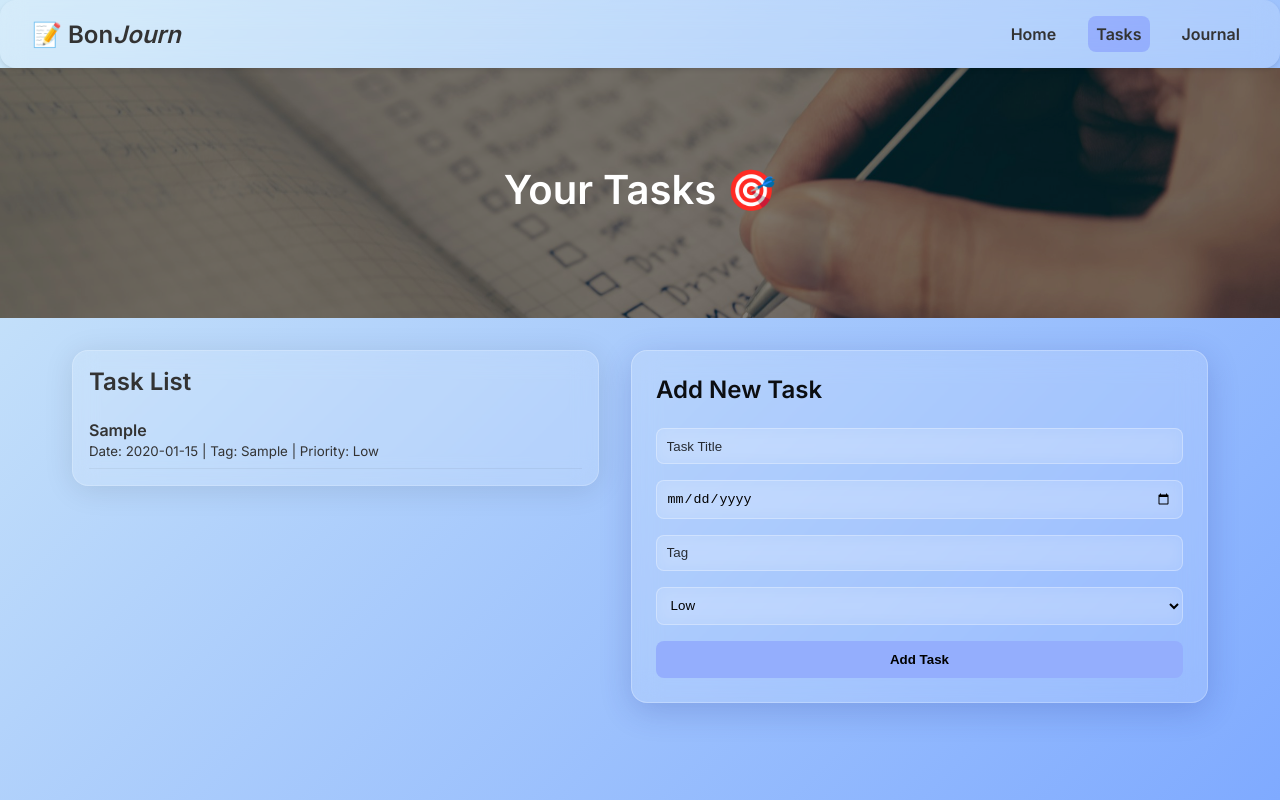
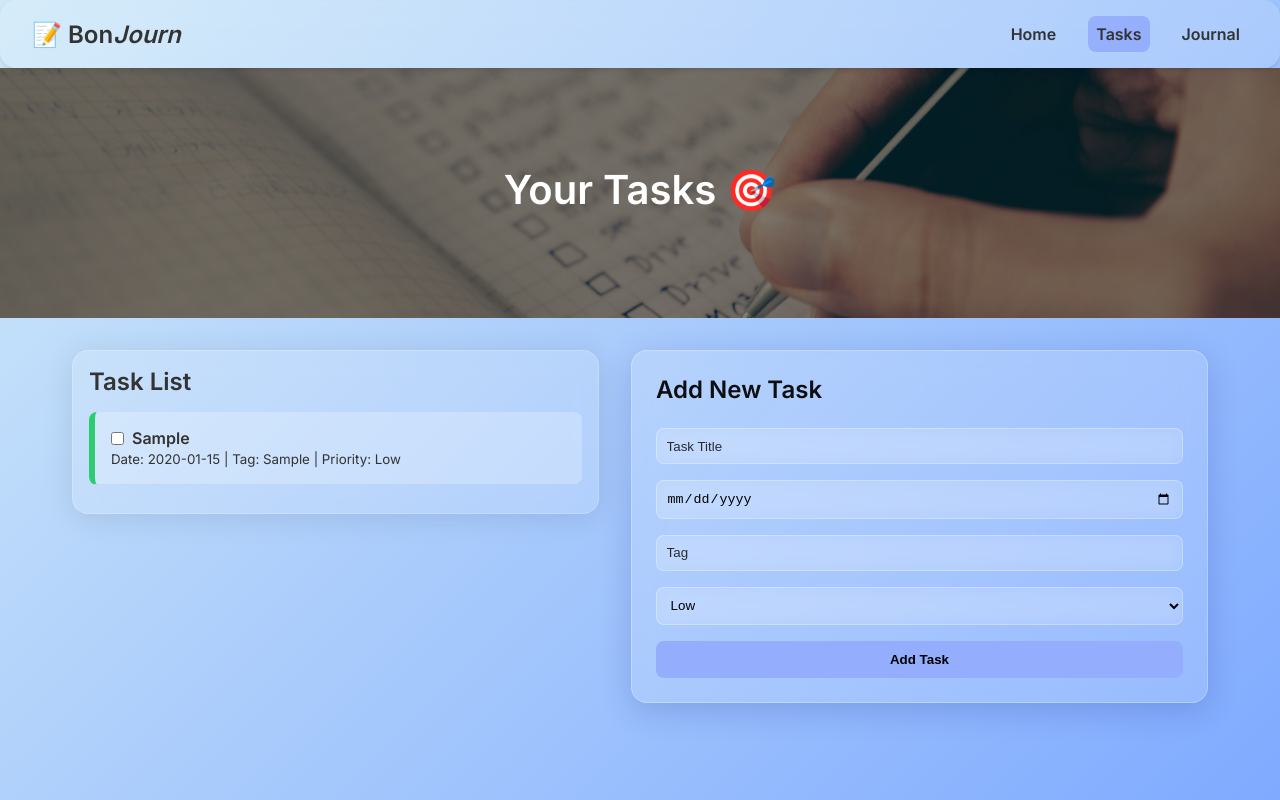
Before and after one commit to ked1108/BonJourn, a React (Vite) app: page /tasks in a window 1280 px wide. Both pictures are taken after typing "Sample", "2020-01-15", "Sample" into the empty fields and a click on the button "Add Task". Built offline with nearby package versions, Linux system fonts and the light colour scheme.

Commit message:
filtering the items by date and priority + ability to tick off tasks as done and highlighting them based on their priority

```diff
--- a/src/components/TaskList.css
+++ b/src/components/TaskList.css
@@ -16,6 +16,31 @@
 }
 
 .tasklist li {
-    padding: 0.5rem 0;
+    padding: 1rem;
     border-bottom: 1px solid rgba(0, 0, 0, 0.05);
 }
+
+.task-header {
+    display: flex;
+    align-items: center;
+    gap: 0.5rem;
+}
+
+.task-item {
+    padding: 0.75rem;
+    margin-bottom: 0.75rem;
+    border-radius: 0.5rem;
+    background-color: rgba(255, 255, 255, 0.24);
+    transition: background-color 0.3s;
+    position: relative;
+    border-left: 6px solid transparent;
+}
+
+.task-item.done {
+    opacity: 0.6;
+}
+
+.task-item.done .task-title {
+    text-decoration: line-through;
+    color: #555;
+}
--- a/src/components/TaskList.jsx
+++ b/src/components/TaskList.jsx
@@ -1,14 +1,42 @@
-import React from 'react';
+import {useContext} from 'react';
+import { TaskContext } from '../context/TaskContext';
 import './TaskList.css';
 
+const priorityColors = {
+    High: '#e74c3c',
+    Medium: '#f39c12',
+    Low: '#2ecc71',
+};
+
 const TaskList = ({ tasks }) => {
+    const { setTasks } = useContext(TaskContext);
+
+    const toggleDone = (id) => {
+        setTasks(prevTasks =>
+            prevTasks.map(task =>
+                task.id === id ? { ...task, done: !task.done } : task
+            )
+        );
+    };
+
     return (
         <div className="tasklist glass-box">
             <h2>Task List</h2>
             <ul>
                 {tasks.map((task) => (
-                    <li key={task.id}>
-                        <strong>{task.title}</strong><br />
+                    <li
+                        key={task.id}
+                        className={`task-item ${task.done ? 'done' : ''}`}
+                        style={{ borderLeft: `6px solid ${priorityColors[task.priority] || '#ccc'}` }}
+                    >
+                        <div className="task-header">
+                            <input
+                                type="checkbox"
+                                checked={task.done}
+                                onChange={() => toggleDone(task.id)}
+                            />
+                            <strong className="task-title">{task.title}</strong>
+                        </div>
                         <small>
                             Date: {task.date} | Tag: {task.tag} | Priority: {task.priority}
                         </small>
--- a/src/pages/JournalPage.jsx
+++ b/src/pages/JournalPage.jsx
@@ -33,7 +33,7 @@ const JournalPage = () => {
             <div className="journal-page">
                 <div className="journal-content">
                     <div className="journal-list-section">
-                        <JournalList entries={entries} />
+                        <JournalList entries={[...entries].sort((a, b) => new Date(b.date) - new Date(a.date))} />
                     </div>
 
                     <form className="journal-form" onSubmit={handleSubmit}>
--- a/src/pages/TasksPage.jsx
+++ b/src/pages/TasksPage.jsx
@@ -24,6 +24,7 @@ const TaskPage = () => {
 
         const newTask = {
             id: Date.now(),
+            done: false,
             ...form,
         };
 
@@ -38,7 +39,17 @@ const TaskPage = () => {
             <div className="task-page">
                 <div className="task-content">
                     <div className="task-list-section">
-                        <TaskList tasks={tasks} />
+                        <TaskList tasks={[...tasks].sort((a, b) => {
+                            const dateA = new Date(a.date);
+                            const dateB = new Date(b.date);
+
+                            if (dateA.getTime() !== dateB.getTime()) {
+                                return dateA - dateB;
+                            }
+
+                            const priorityOrder = { High: 1, Medium: 2, Low: 3 };
+                            return priorityOrder[a.priority] - priorityOrder[b.priority];
+                        })} />
                     </div>
 
                     <form className="task-form" onSubmit={handleSubmit}>
```
